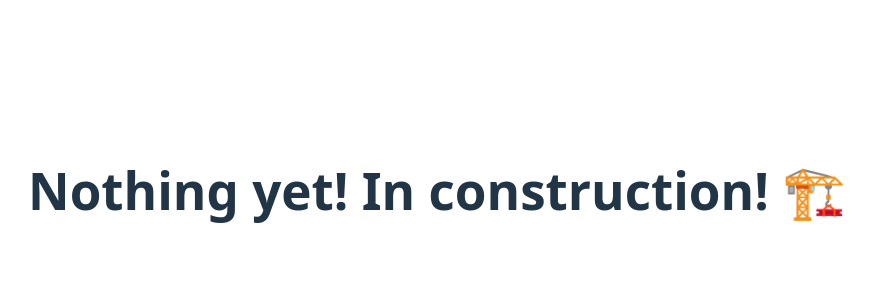
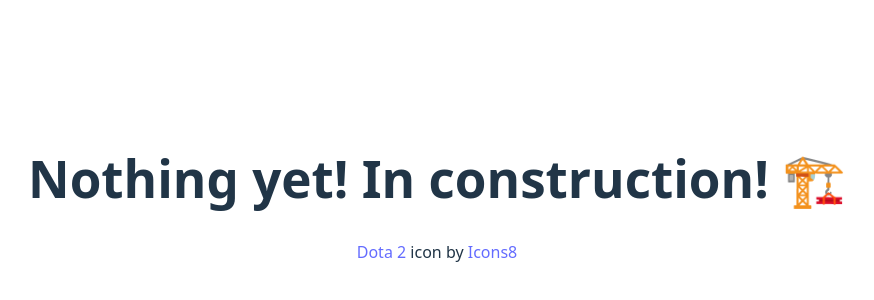
Before and after one commit to BurningBagel/DotaDraft, a Vue app in the folder frontend/: page / in a window 1280 px wide. Shown: the part 210-510 px from the top of the page, without its empty margins (203-1077 px from the left). Built offline with nearby package versions, Linux system fonts and the light colour scheme.

Commit message:
Dota 2 Head icon

```diff
--- a/frontend/index.html
+++ b/frontend/index.html
@@ -2,7 +2,7 @@
 <html lang="en">
   <head>
     <meta charset="UTF-8" />
-    <link rel="icon" type="image/svg+xml" href="/vite.svg" />
+    <link rel="icon" type="image/svg+xml" href="/dota2.svg" />
     <meta name="viewport" content="width=device-width, initial-scale=1.0" />
     <title>Dota Draft</title>
   </head>
--- a/frontend/src/App.vue
+++ b/frontend/src/App.vue
@@ -6,6 +6,8 @@
   <div>
     <h1>Nothing yet! In construction! 🏗️ </h1>
   </div>
+
+  <footer><a target="_blank" href="https://icons8.com/icon/35611/dota-2">Dota 2</a> icon by <a target="_blank" href="https://icons8.com">Icons8</a></footer>
 
 </template>
 
```
Also changed, not shown: frontend/public/dota2.svg (added).
